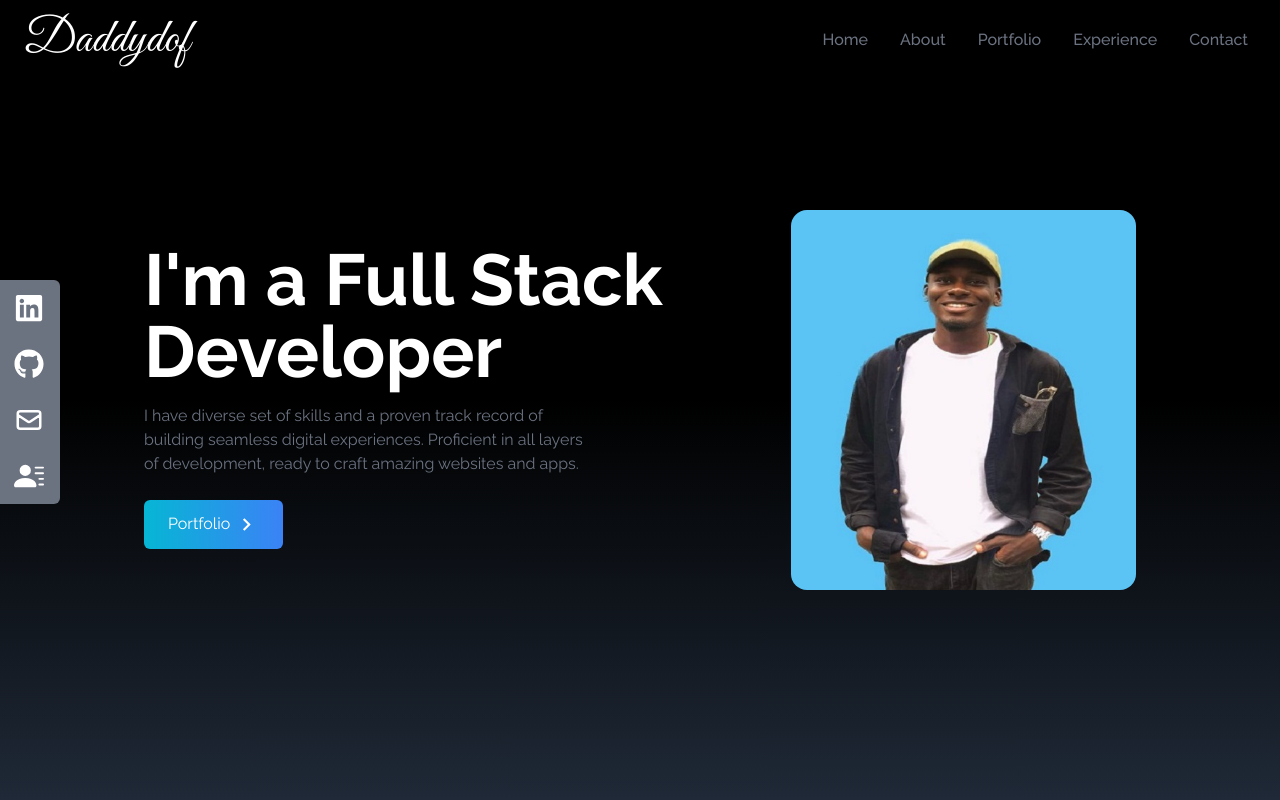
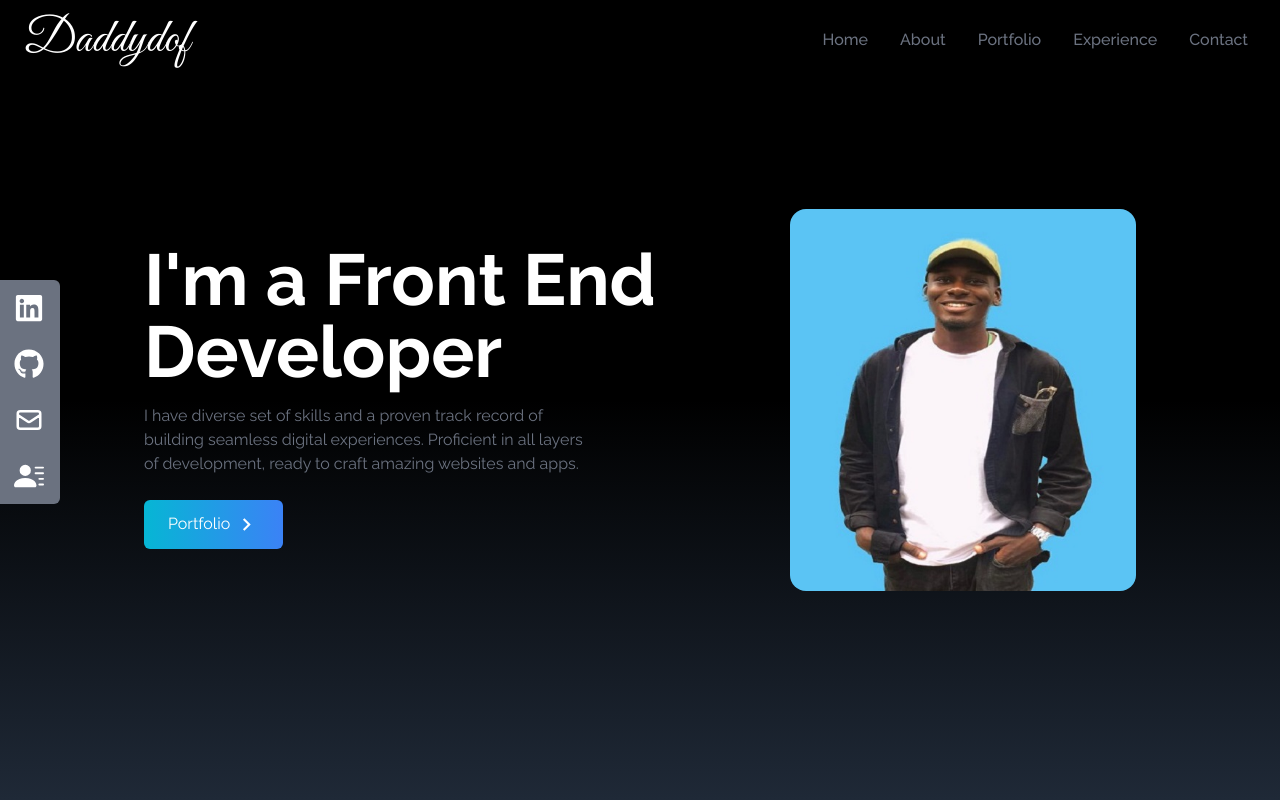
Before and after one commit to demiladebdm/Demilade-Portfolio, a React (Create React App) app: page / in a window 1280 px wide. Shown: the top 800 px of the page. Built offline with nearby package versions, Linux system fonts and the light colour scheme.

Commit message:
minor refractor

```diff
--- a/src/components/Home.jsx
+++ b/src/components/Home.jsx
@@ -10,7 +10,7 @@ const Home = () => {
         <div className='max-w-screen-lg mx-auto flex flex-col items-center justify-center h-full px-4 md:flex-row'>
             <div className='flex flex-col justify-center h-full'>
                 <h2 className='text-4xl sm:text-7xl font-bold text-white'>
-                    I'm a Full Stack Developer
+                    I'm a Front End Developer
                 </h2>
                 <p className='text-gray-500 py-4 max-w-md'>
                     I have diverse set of skills and a proven track record of building seamless digital experiences. Proficient in all layers of development, ready to craft amazing websites and apps.
```
